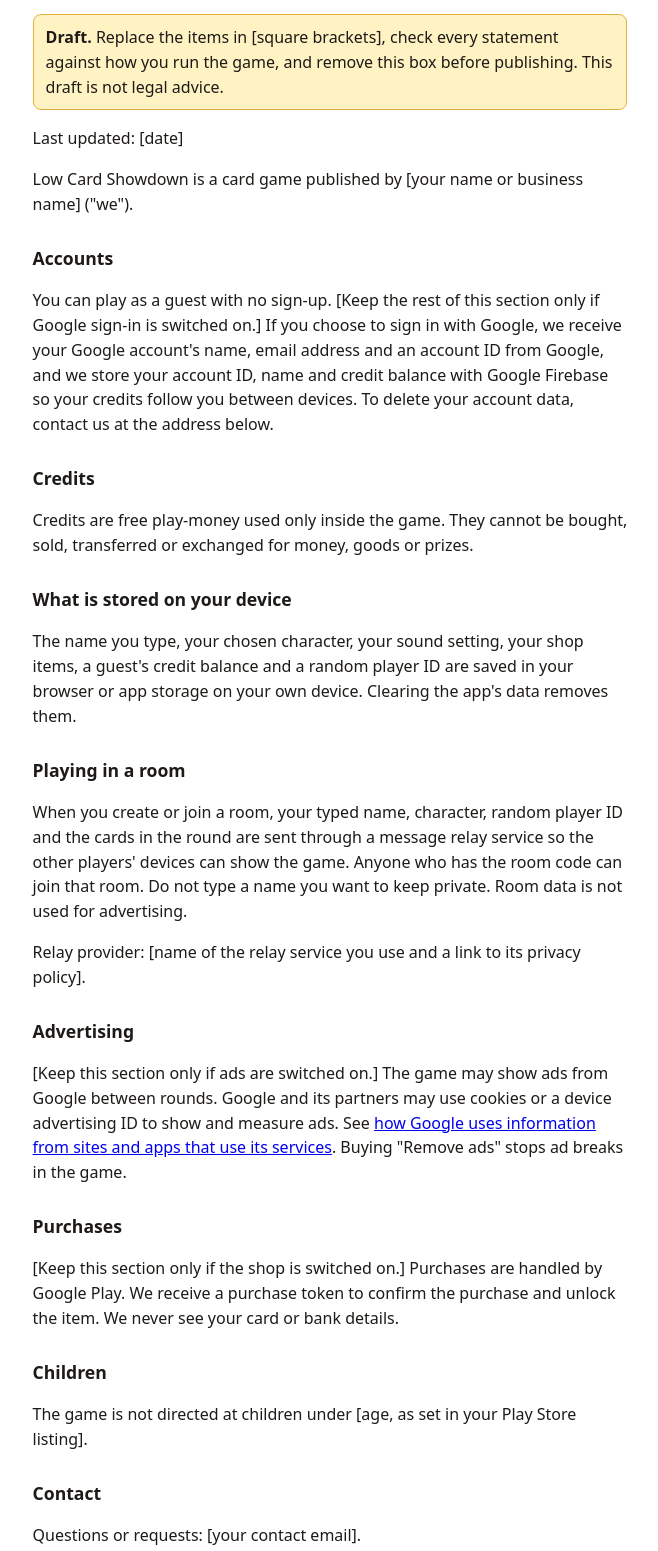
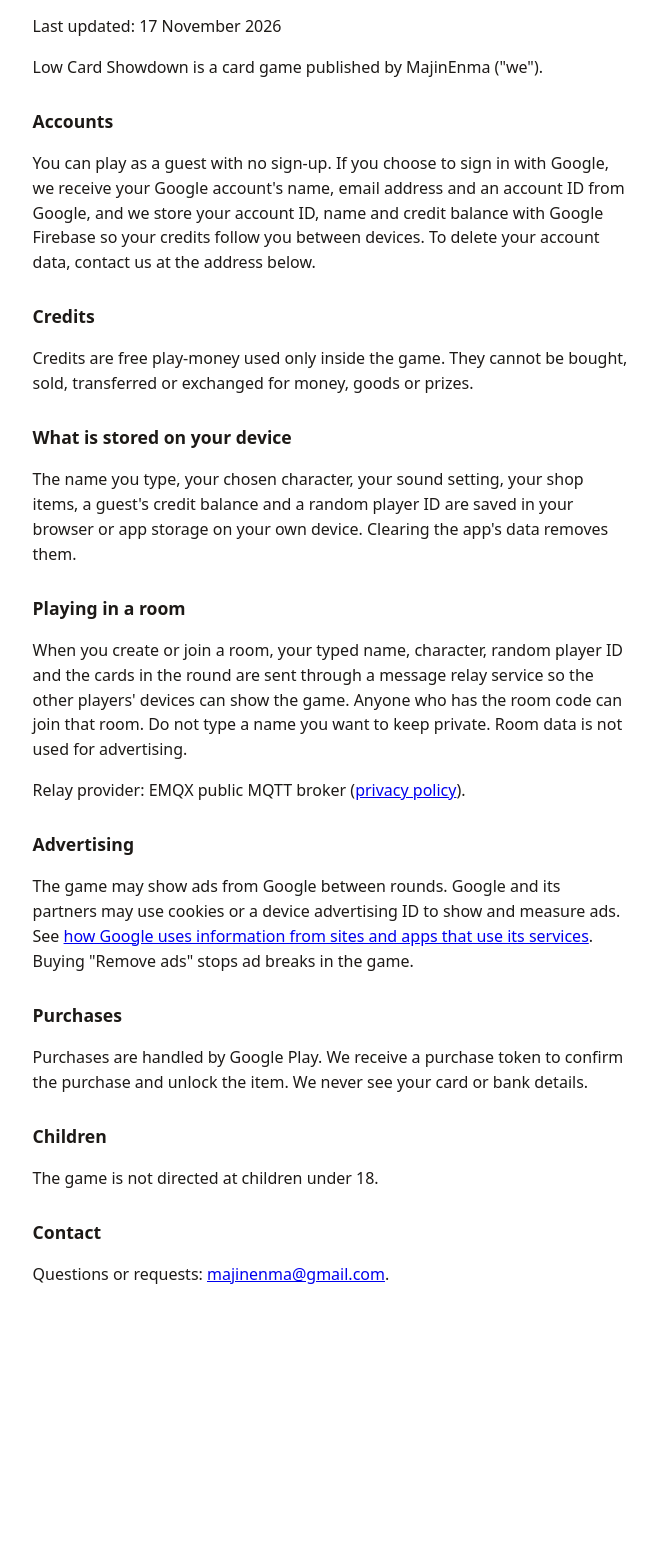
Before and after one commit to majinenma/majinenma.github.io, a plain HTML site: page privacy.html in a window 1280 px wide. Shown: the part 84-1635 px from the top of the page, without its empty margins (310-968 px from the left). After the commit the page ends 1411 px from the top, so only its background shows below. Drawn offline with Linux system fonts and the light colour scheme.

Commit message:
Privacy policy: publisher MajinEnma and contact email
Co-Authored-By: Claude Opus 5.5 <noreply@anthropic.com>
Claude-Session: https://claude.ai/code/session_01LBBARwdLH3FmG3UGpZbtwE

```diff
--- a/privacy.html
+++ b/privacy.html
@@ -4,24 +4,23 @@
 <style>body{font-family:system-ui,sans-serif;max-width:65ch;margin:0 auto;padding:24px 16px;line-height:1.55;color:#1d1a17;background:#fff}h1{font-size:1.6rem}h2{font-size:1.1rem;margin-top:1.6em}.draft{background:#fff3c4;border:1px solid #e3b23c;padding:10px 12px;border-radius:8px}</style></head>
 <body>
 <h1>Low Card Showdown: Privacy Policy</h1>
-<p class="draft"><strong>Draft.</strong> Replace the items in [square brackets], check every statement against how you run the game, and remove this box before publishing. This draft is not legal advice.</p>
-<p>Last updated: [date]</p>
-<p>Low Card Showdown is a card game published by [your name or business name] ("we").</p>
+<p>Last updated: 17 November 2026</p>
+<p>Low Card Showdown is a card game published by MajinEnma ("we").</p>
 <h2>Accounts</h2>
-<p>You can play as a guest with no sign-up. [Keep the rest of this section only if Google sign-in is switched on.] If you choose to sign in with Google, we receive your Google account's name, email address and an account ID from Google, and we store your account ID, name and credit balance with Google Firebase so your credits follow you between devices. To delete your account data, contact us at the address below.</p>
+<p>You can play as a guest with no sign-up. If you choose to sign in with Google, we receive your Google account's name, email address and an account ID from Google, and we store your account ID, name and credit balance with Google Firebase so your credits follow you between devices. To delete your account data, contact us at the address below.</p>
 <h2>Credits</h2>
 <p>Credits are free play-money used only inside the game. They cannot be bought, sold, transferred or exchanged for money, goods or prizes.</p>
 <h2>What is stored on your device</h2>
 <p>The name you type, your chosen character, your sound setting, your shop items, a guest's credit balance and a random player ID are saved in your browser or app storage on your own device. Clearing the app's data removes them.</p>
 <h2>Playing in a room</h2>
 <p>When you create or join a room, your typed name, character, random player ID and the cards in the round are sent through a message relay service so the other players' devices can show the game. Anyone who has the room code can join that room. Do not type a name you want to keep private. Room data is not used for advertising.</p>
-<p>Relay provider: [name of the relay service you use and a link to its privacy policy].</p>
+<p>Relay provider: EMQX public MQTT broker (<a href="https://www.emqx.com/en/policy/privacy-policy">privacy policy</a>).</p>
 <h2>Advertising</h2>
-<p>[Keep this section only if ads are switched on.] The game may show ads from Google between rounds. Google and its partners may use cookies or a device advertising ID to show and measure ads. See <a href="https://policies.google.com/technologies/partner-sites">how Google uses information from sites and apps that use its services</a>. Buying "Remove ads" stops ad breaks in the game.</p>
+<p>The game may show ads from Google between rounds. Google and its partners may use cookies or a device advertising ID to show and measure ads. See <a href="https://policies.google.com/technologies/partner-sites">how Google uses information from sites and apps that use its services</a>. Buying "Remove ads" stops ad breaks in the game.</p>
 <h2>Purchases</h2>
-<p>[Keep this section only if the shop is switched on.] Purchases are handled by Google Play. We receive a purchase token to confirm the purchase and unlock the item. We never see your card or bank details.</p>
+<p>Purchases are handled by Google Play. We receive a purchase token to confirm the purchase and unlock the item. We never see your card or bank details.</p>
 <h2>Children</h2>
-<p>The game is not directed at children under [age, as set in your Play Store listing].</p>
+<p>The game is not directed at children under 18.</p>
 <h2>Contact</h2>
-<p>Questions or requests: [your contact email].</p>
+<p>Questions or requests: <a href="mailto:majinenma@gmail.com">majinenma@gmail.com</a>.</p>
 </body></html>
```
